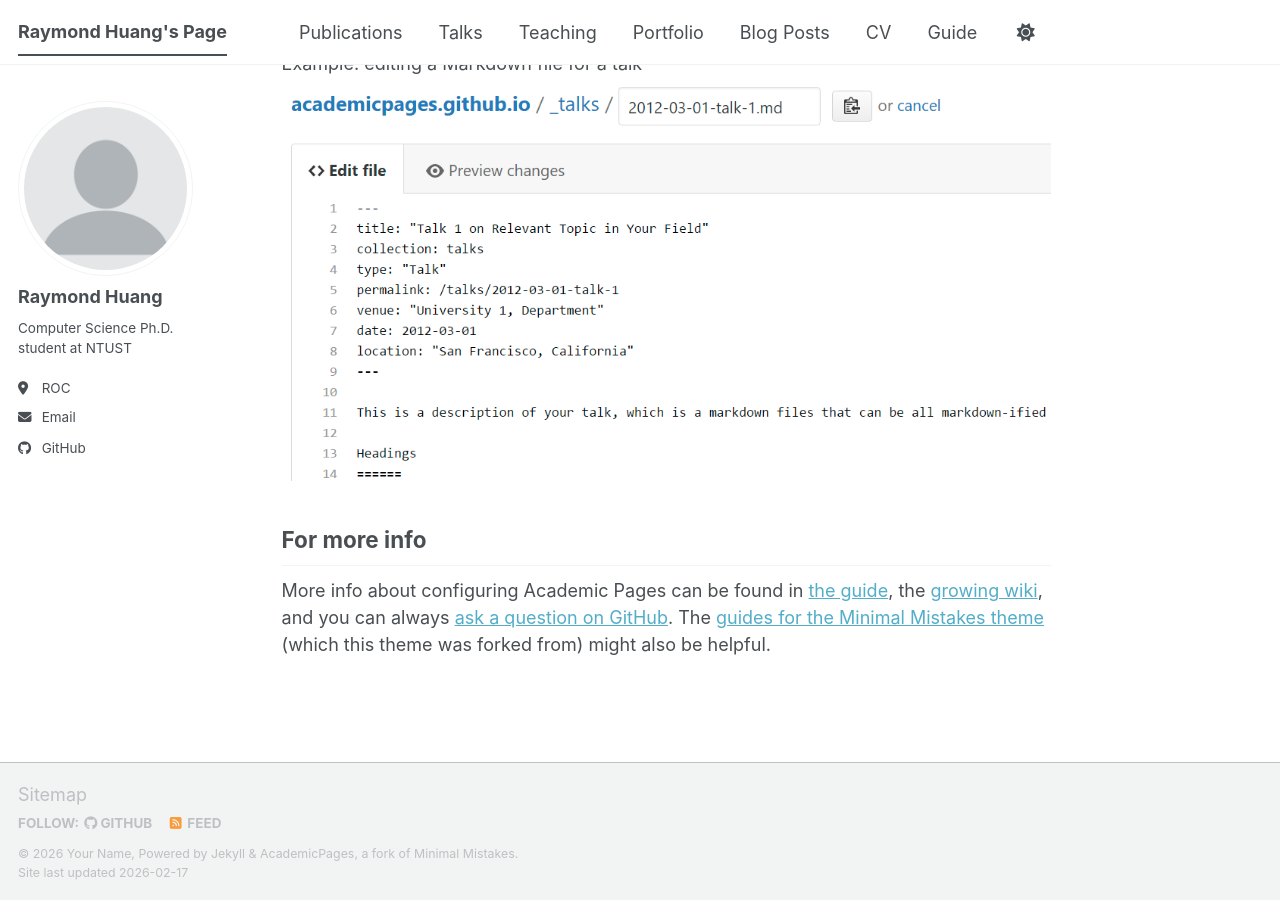
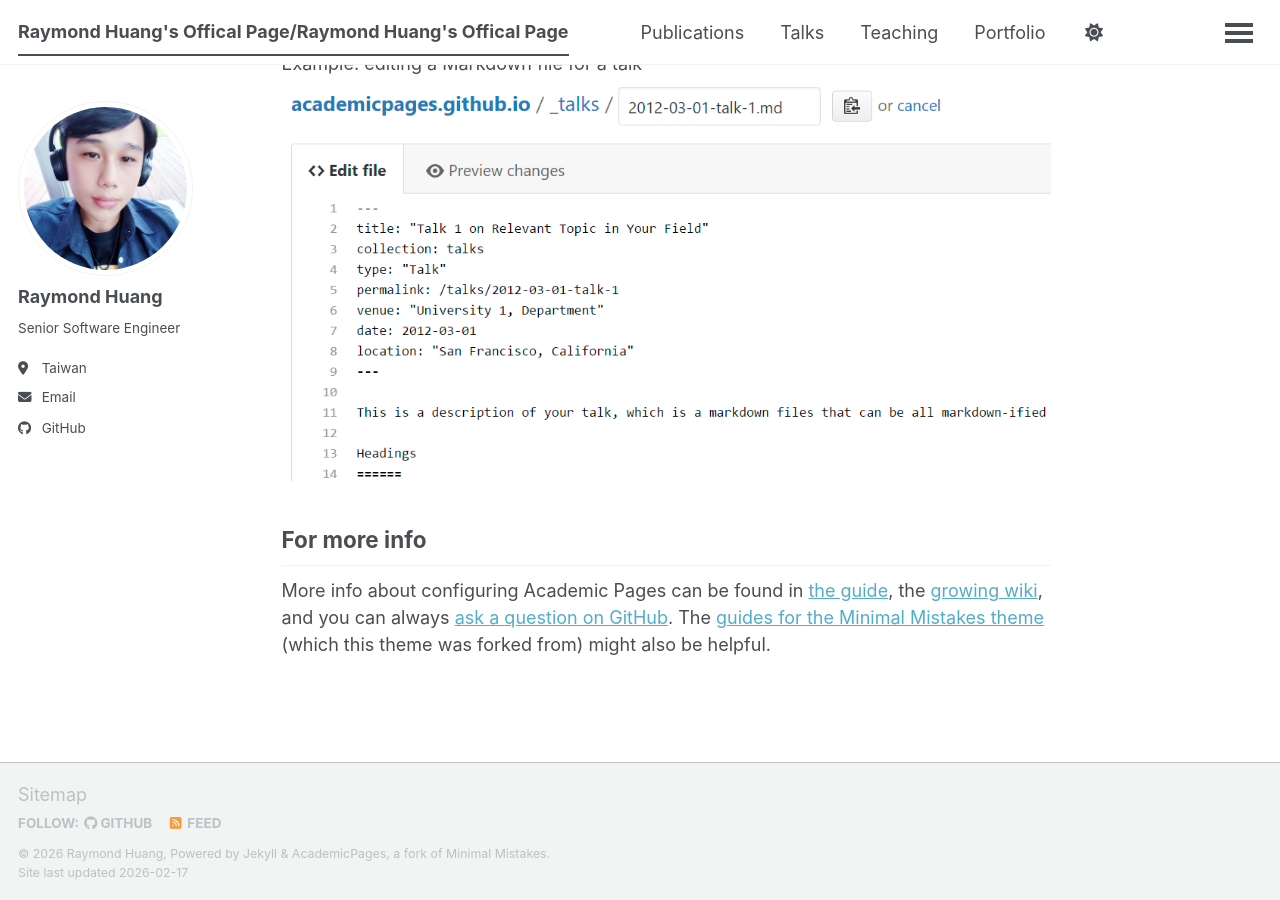
Before and after one commit to MrVeryyy/raymond.h.github.io, a Jekyll site: the page built from _pages/about.md, in a window 1280 px wide and 900 px high, scrolled down 2720 px. Built offline with Jekyll 4.4.1, drawn with Linux system fonts in a browser that asks for light colours; a script bundle is joined from its source files by our own code; library files that are not in the unit come from our copies.

Commit message:
Update _config.yml & Profile.jpg

```diff
--- a/_config.yml
+++ b/_config.yml
@@ -9,10 +9,10 @@
 # Basic Site Settings
 locale                   : "en-US"
 site_theme               : "default" # The available themes options are "default", "air", "sunrise", "mint", "dirt" and "contrast"
-title                    : "Raymond Huang's Page"
+title                    : "Raymond Huang's Offical Page/Raymond Huang's Offical Page"
 title_separator          : "-"
-name                     : &name "Your Name"
-description              : &description "Your Name's academic portfolio"   # Update this with a general description of your site, this is the default if not overridden by a page
+name                     : &name "Raymond Huang" # Update this with your name, this is used in the default title and description if not overridden by a page
+description              : &description "Raymond Huang's portfolio"   # Update this with a general description of your site, this is the default if not overridden by a page
 url                      : "https://MrVeryyy.github.io"
                                                            # or if you already have some other page hosted on Github then use "https://[your GitHub username].github.io/[Your Repo Name]"
 baseurl                  : "" # the subpath of your site, e.g. "/blog"
@@ -23,11 +23,11 @@ repository               : "MrVeryyy/MrVeryyy.github.io"
 #               Additional customization can be done by editing /_includes/author-profile.html
 author:
   # Biographic information
-  avatar           : "profile.png"
+  avatar           : "profile.jpg"
   name             : "Raymond Huang"
   pronouns         : # example: "she/her"
-  bio              : "Computer Science Ph.D. student at NTUST"
-  location         : "ROC"
+  bio              : "Senior Software Engineer"
+  location         : "Taiwan"
   employer         : #
   uri              : # URL
   email            : "raymondzorrofinder@gmail.com"
```
Also changed, not shown: images/Profile.jpg (added), images/profile.png (deleted).
